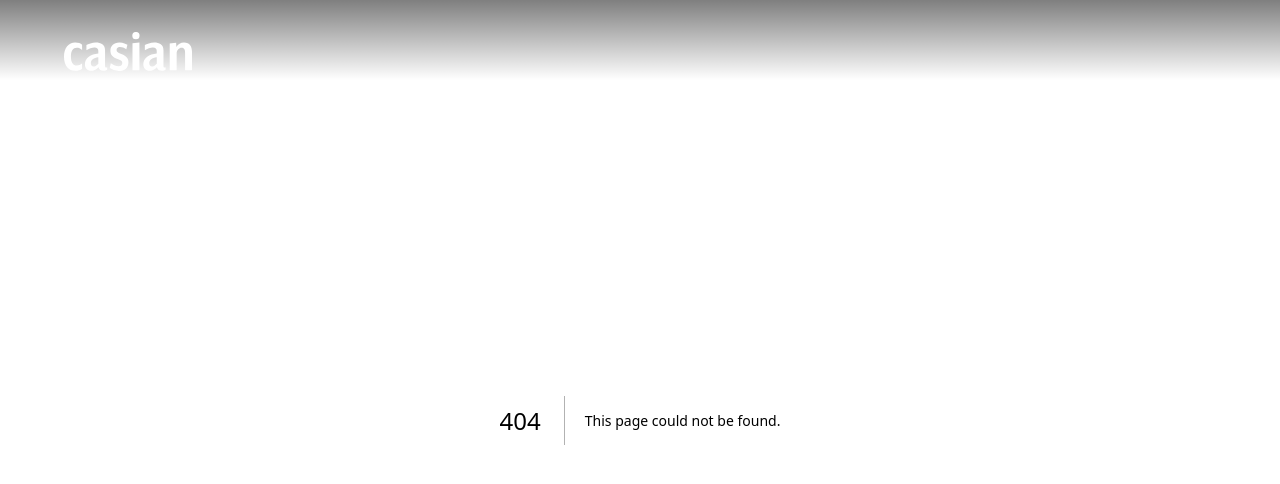
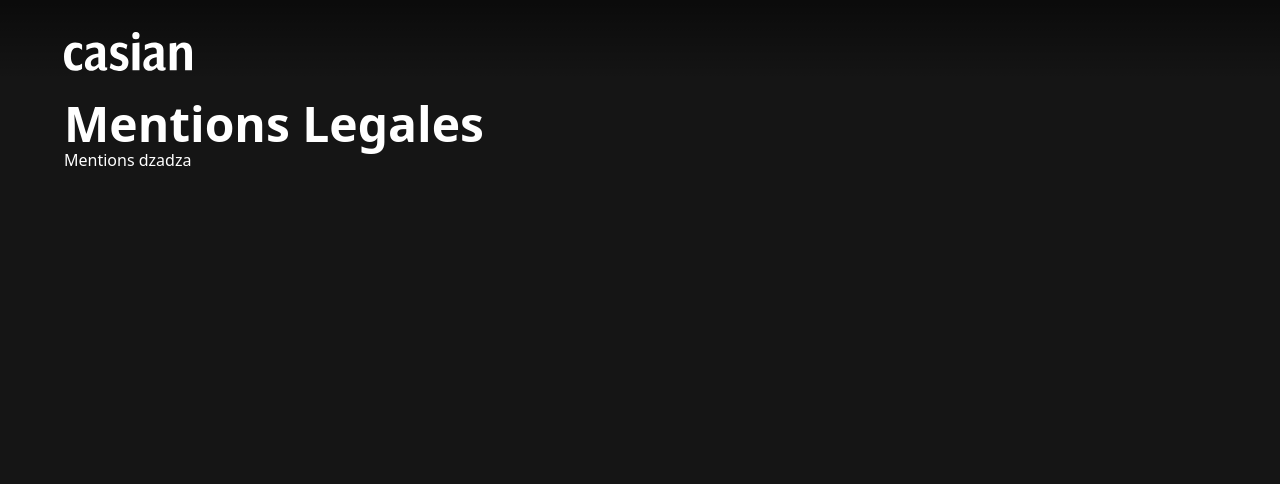
Before and after one commit to CasianLW/portfolio-casian-react-typecript-cms, a Next.js app: page /mentions-legales in a window 1280 px wide. Before the commit this address had no page. Shown: the top 484 px of the page. Built offline with nearby package versions, Linux system fonts and the light colour scheme.

Commit message:
creation page mentions-legales

```diff
--- /dev/null
+++ b/pages/mentions-legales/index.tsx
@@ -0,0 +1,36 @@
+// import ContectComponent from '@/components/contact-components/formComponent'
+import { AboutRNCP } from '@/assets/about'
+import { casianPicture, githubLogo, linkedinLogo, profilePicture } from '@/assets/shared'
+import { Seo } from '@/cas-types'
+import NavComponent, { NavLinkEnum, getPathFromNavLink } from '@/components/nav'
+import SeoComponent from '@/components/shared/seo-component'
+import { useNavSettingsContext } from '@/context/nav-settings-context'
+import { getPageSeoBySlug } from '@/utils/page-seo-api'
+import { GetStaticProps, NextPage } from 'next'
+import Image, { StaticImageData } from 'next/image'
+import Link from 'next/link'
+import { FC, useEffect, useState } from 'react'
+
+const MentionsLegales: NextPage = () => {
+  return (
+    <>
+      <SeoComponent
+        seo={{
+          title: 'Mentions Legales casian.fr ',
+          description: 'Les differentes mentions legales du site internet casian.fr & autres informations.',
+        }}
+      />
+
+      <header className="top-header lateral-space grid md:grid-cols-3">
+        <section className="col-span-1 md:col-span-3">
+          <h1 className="main-title">Mentions Legales</h1>
+          <div className="grid sm:grid-cols-3 flex-col-reverse ">
+            <p>Mentions dzadza</p>
+          </div>
+        </section>
+      </header>
+    </>
+  )
+}
+
+export default MentionsLegales
```
